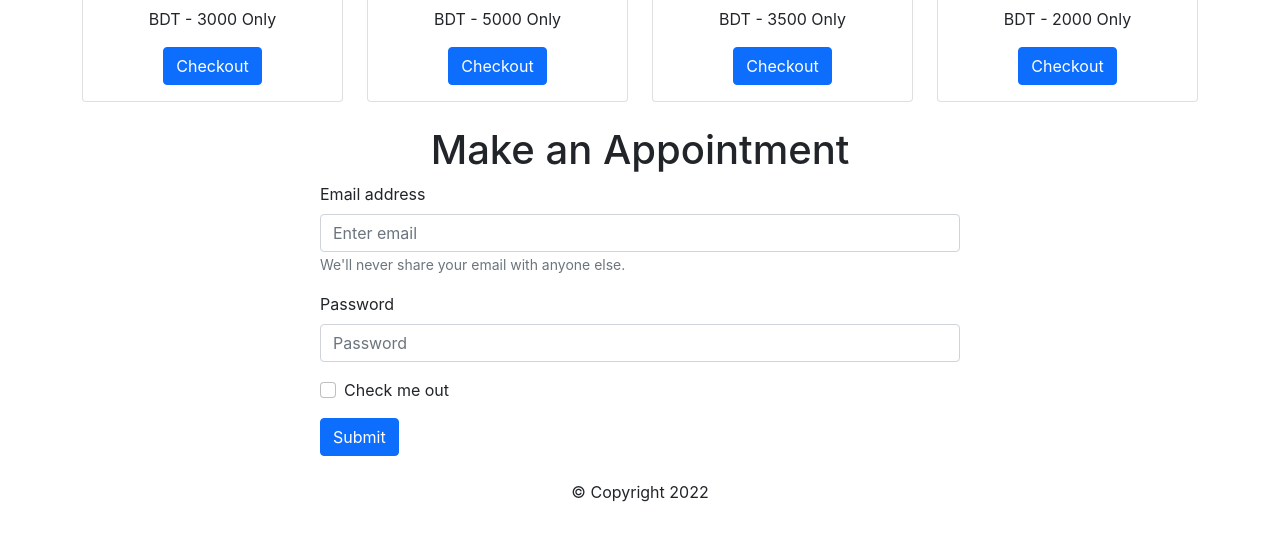
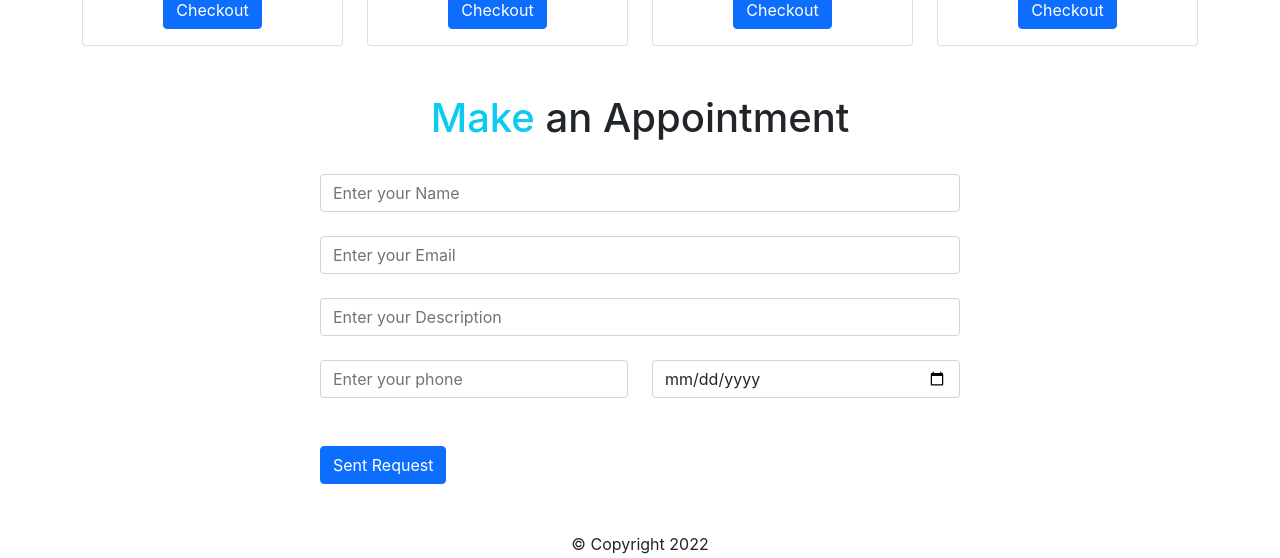
Before and after one commit to farhad2030/dental-care, a React (Create React App) app: page / in a window 1280 px wide. Shown: the part 1036-1594 px from the top of the page. Before the commit the page ends 1564 px from the top, so only its background shows below. Built offline with nearby package versions, Linux system fonts and the light colour scheme; no server answers.

Commit message:
add make appointment

```diff
--- a/src/Components/Pages/AboutMe/AboutMe.js
+++ b/src/Components/Pages/AboutMe/AboutMe.js
@@ -3,7 +3,7 @@ import React from "react";
 const AboutMe = () => {
   return (
     <>
-      <h1 className="p-4">About Me</h1>
+      <h1 className="p-4 mt-5">About Me</h1>
       <p className="border rounded p-4 m-3">
         My up comming days will so busy .MY semester final examination will be
         held after eid vacation . It so dificult for me to maintain every thing
--- a/src/Components/Pages/Authentication/Login/Login.js
+++ b/src/Components/Pages/Authentication/Login/Login.js
@@ -131,14 +131,7 @@ const Login = () => {
               className="btn btn-link btn-floating mx-1"
             >
               <img style={{ width: "30px" }} src={google} alt="" />
-            </button>
-
-            <button type="button" className="btn btn-link btn-floating mx-1">
-              <img style={{ width: "30px" }} src={facebook} alt="" />
-            </button>
-
-            <button type="button" className="btn btn-link btn-floating mx-1">
-              <img style={{ width: "30px" }} src={github} alt="" />
+              <span className="text-black ms-2"> Login With Google</span>
             </button>
           </div>
         </form>
--- a/src/Components/Pages/Authentication/Register/Register.js
+++ b/src/Components/Pages/Authentication/Register/Register.js
@@ -112,14 +112,7 @@ const Register = () => {
               onClick={handelGoogleSignin}
             >
               <img style={{ width: "30px" }} src={google} alt="" />
-            </button>
-
-            <button type="button" className="btn btn-link btn-floating mx-1">
-              <img style={{ width: "30px" }} src={facebook} alt="" />
-            </button>
-
-            <button type="button" className="btn btn-link btn-floating mx-1">
-              <img style={{ width: "30px" }} src={github} alt="" />
+              <span className="text-black ms-2"> Login With Google</span>
             </button>
           </div>
         </form>
--- a/src/Components/Pages/MakeAppointment/MakeAppointment.js
+++ b/src/Components/Pages/MakeAppointment/MakeAppointment.js
@@ -4,30 +4,67 @@ import { Form, Button } from "react-bootstrap";
 const MakeAppointment = () => {
   return (
     <div>
-      <h1>
-        <span> Make </span>an Appointment
+      <h1 className="p-4">
+        <span className="text-info"> Make </span>an Appointment
       </h1>
       <div className="w-50 mx-auto text-start">
-        <Form>
-          <Form.Group className="mb-3" controlId="formBasicEmail">
-            <Form.Label>Email address</Form.Label>
-            <Form.Control type="email" placeholder="Enter email" />
-            <Form.Text className="text-muted">
-              We'll never share your email with anyone else.
-            </Form.Text>
-          </Form.Group>
+        <form>
+          {/* <!-- Email input --> */}
+          <div className="form-outline mb-4">
+            <input
+              type="text"
+              name="namel"
+              className="form-control"
+              placeholder="Enter your Name"
+            />
+          </div>
+          <div className="form-outline mb-4">
+            <input
+              type="email"
+              name="email"
+              className="form-control"
+              placeholder="Enter your Email"
+            />
+          </div>
 
-          <Form.Group className="mb-3" controlId="formBasicPassword">
-            <Form.Label>Password</Form.Label>
-            <Form.Control type="password" placeholder="Password" />
-          </Form.Group>
-          <Form.Group className="mb-3" controlId="formBasicCheckbox">
-            <Form.Check type="checkbox" label="Check me out" />
-          </Form.Group>
-          <Button variant="primary" type="submit">
-            Submit
-          </Button>
-        </Form>
+          {/* <!-- Password input --> */}
+          <div className="form-outline mb-4">
+            <input
+              type="text"
+              name="description"
+              className="form-control"
+              placeholder="Enter your Description"
+            />
+          </div>
+          <div className="form-outline mb-4 row">
+            <div className="col-6">
+              <input
+                type="text"
+                name="Phone"
+                className="form-control"
+                placeholder="Enter your phone"
+              />
+            </div>
+            <div className="col-6">
+              <input
+                type="date"
+                name="Phone"
+                className="form-control"
+                placeholder="Enter your phone"
+              />
+            </div>
+          </div>
+
+          {/* <!-- 2 column grid layout for inline styling --> */}
+          <div className="row mb-4">
+            <div className="col">{/* <!-- Simple link --> */}</div>
+          </div>
+
+          {/* <!-- Submit button --> */}
+          <button type="submit" className="btn btn-primary btn-block mb-4">
+            Sent Request
+          </button>
+        </form>
       </div>
     </div>
   );
--- a/src/Components/shared/Header/TopNavbar/TopNavbar.js
+++ b/src/Components/shared/Header/TopNavbar/TopNavbar.js
@@ -8,13 +8,13 @@ const TopNavbar = () => {
   const [user, loading, error] = useAuthState(auth);
 
   return (
-    <nav class="navbar navbar-expand-lg navbar-dark bg-primary">
-      <div class="container-fluid">
-        <Link class="navbar-brand" to="/">
+    <nav className=" fixed-top navbar navbar-expand-lg navbar-dark bg-primary">
+      <div className="container-fluid">
+        <Link className="navbar-brand" to="/">
           Dental-Care
         </Link>
         <button
-          class="navbar-toggler"
+          className="navbar-toggler"
           type="button"
           data-bs-toggle="collapse"
           data-bs-target="#navbarNavDropdown"
@@ -22,32 +22,40 @@ const TopNavbar = () => {
           aria-expanded="false"
           aria-label="Toggle navigation"
         >
-          <span class="navbar-toggler-icon"></span>
+          <span className="navbar-toggler-icon"></span>
         </button>
-        <div class="collapse navbar-collapse " id="navbarNavDropdown">
-          <ul class="navbar-nav">
-            <li class="nav-item">
-              <Link class="nav-link " aria-current="page" to="/home#services">
+        <div className="collapse navbar-collapse " id="navbarNavDropdown">
+          <ul className="navbar-nav">
+            <li className="nav-item">
+              <Link
+                className="nav-link "
+                aria-current="page"
+                to="/home#services"
+              >
                 services
               </Link>
             </li>
-            <li class="nav-item">
-              <Link class="nav-link " aria-current="page" to="/blog">
+            <li className="nav-item">
+              <Link className="nav-link" to="blog">
                 Blog
               </Link>
             </li>
-            <li class="nav-item">
-              <Link class="nav-link" to="aboutMe">
+            <li className="nav-item">
+              <Link className="nav-link" to="aboutMe">
                 About Me
               </Link>
             </li>
-            <li class="nav-item">
+            <li className="nav-item">
               {user ? (
-                <Link class="nav-link" to="#!" onClick={() => signOut(auth)}>
+                <Link
+                  className="nav-link"
+                  to="#!"
+                  onClick={() => signOut(auth)}
+                >
                   Signout
                 </Link>
               ) : (
-                <Link class="nav-link" to="/login">
+                <Link className="nav-link" to="/login">
                   Login
                 </Link>
               )}
```
